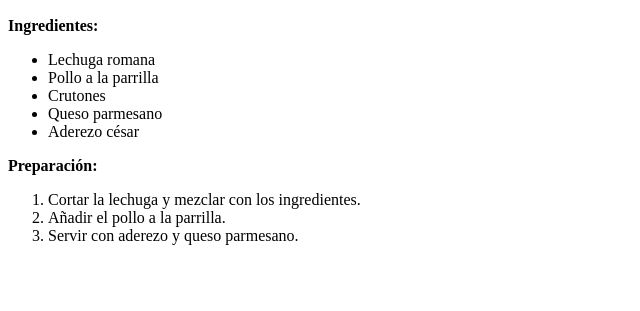
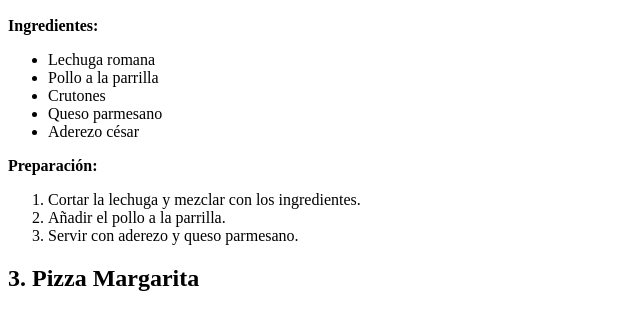
Before and after one commit to camilovisbal/parcial-bp, a plain HTML site: page index.html in a window 1280 px wide. Shown: the part 727-1038 px from the top of the page, without its empty margins (0-640 px from the left). Before the commit the page ends 988 px from the top, so only its background shows below. Drawn offline with Linux system fonts and the light colour scheme.

Commit message:
se agrego la pizza margarita

```diff
--- a/index.html
+++ b/index.html
@@ -42,5 +42,7 @@
         <li>Servir con aderezo y queso parmesano.</li>
     </ol>
 
+    <h2>3. Pizza Margarita</h2>
+
 </body>
 </html>
```
